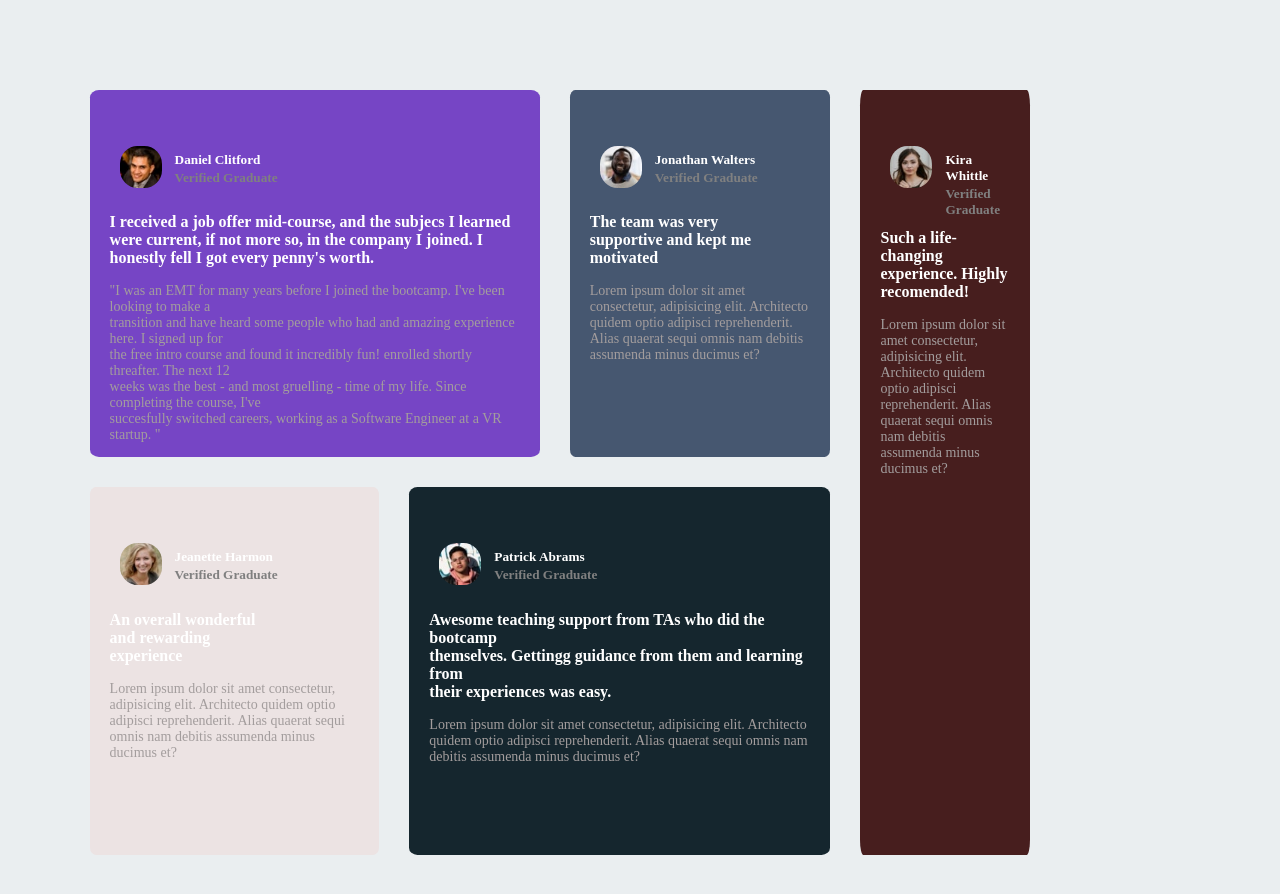
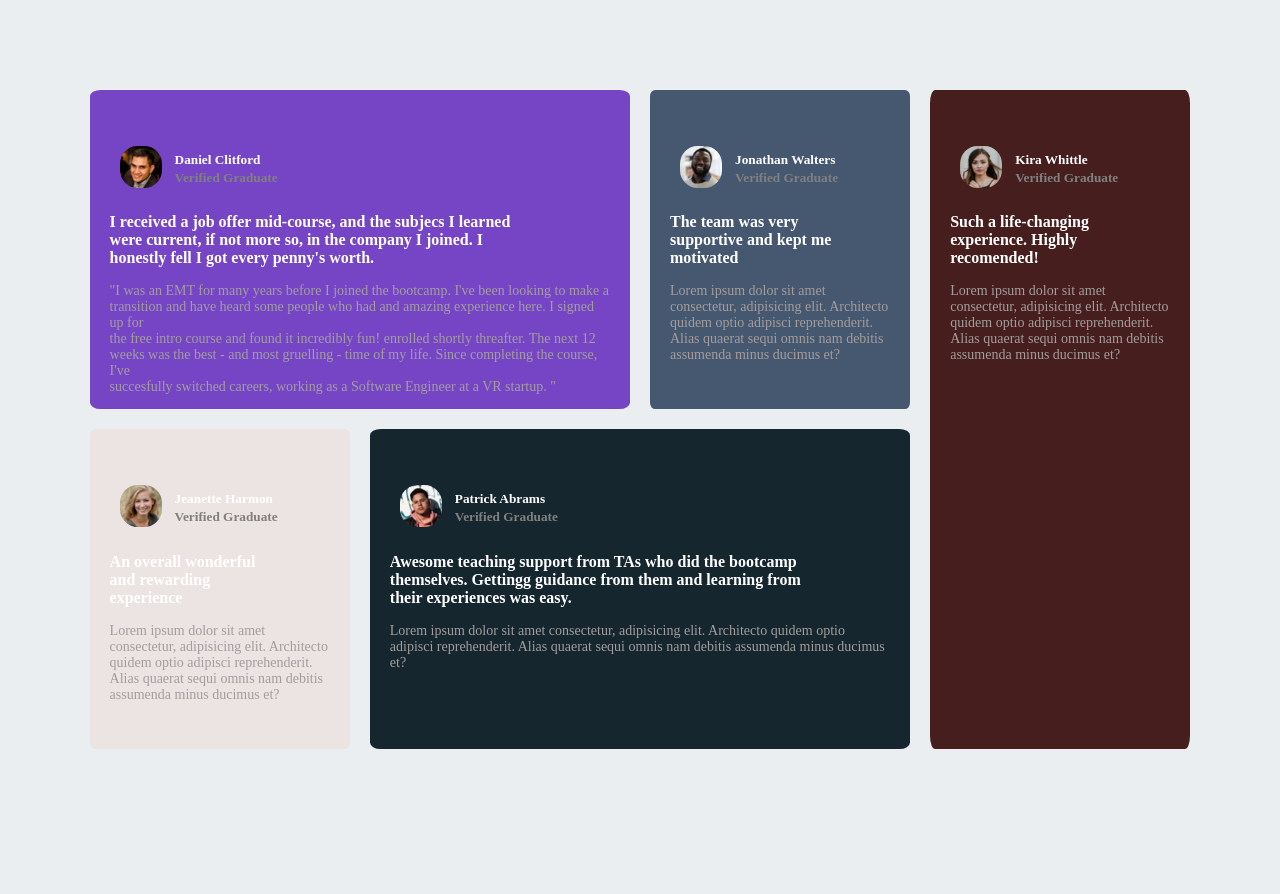
Before and after one commit to edusaga/portada, a plain HTML site: page index.html in a window 1280 px wide. Shown: the top 894 px of the page. After the commit the page ends 800 px from the top, so only its background shows below. Drawn offline with Linux system fonts and the light colour scheme.

Commit message:
miercoles noche

```diff
--- a/style.scss
+++ b/style.scss
@@ -6,21 +6,43 @@ body{
 }
 
 .grid {
-
     display: grid;
-    grid-template-columns: 2fr 0.9fr 1.8fr 0.3fr .9fr;
-    grid-template-rows: 1fr 1fr 1fr 1fr 1fr ;
-    gap: 30px 30px;
+    grid-template-columns: 1fr  1fr 1fr 1fr;
+    grid-template-rows: 1fr 1fr   ;
+    gap: 20px 20px;
     grid-template-areas:
       "daniel daniel jonathan  kira"
       "jeanette patrick patrick  kira"
        ;
   }
-  .daniel { grid-area: daniel; }
-  .jonathan { grid-area: jonathan; }
-  .jeanette { grid-area: jeanette; }
-  .kira { grid-area: kira;    }
-  .patrick { grid-area: patrick; }
+
+  .daniel{
+      grid-area:daniel  ;
+      background-color: rgb(118, 69, 197);
+      //height: 200px;
+      border-radius: 2%;
+}
+  .jonathan {
+      grid-area: jonathan;
+      background-color: rgb(70, 87, 112);
+      border-radius: 2%;
+ }
+  .jeanette { grid-area: jeanette;
+    background-color: rgb(236, 227, 227);
+    border-radius: 2%;
+}
+  .kira {
+      grid-area: kira;
+      background-color: rgb(71, 30, 30);
+      border-radius: 2%;
+     }
+
+
+  .patrick {
+   grid-area: patrick;
+    background-color: rgb(21, 38, 46);
+    border-radius: 2%;
+ }
 
 
 .encabezado {
@@ -81,26 +103,9 @@ body{
 
 
 
-.daniel {
-    background-color: rgb(118, 69, 197);
-    border-radius: 2%;
-    }
-.jonathan { background-color: rgb(70, 87, 112);
-    border-radius: 2%;
-}
-
-.jeanette { background-color: rgb(236, 227, 227);
-    border-radius: 2%;
-
-}
-.patrick{background-color: rgb(21, 38, 46);
-    border-radius: 2%;
-}
 
 
-.kira{background-color: rgb(71, 30, 30);
-    border-radius: 2%;
-    }
+
 
 
 @media  only screen and (max-width:550px) {
```
Also changed, not shown: index.html (+1 -0 lines), style.css, 1 other file.
